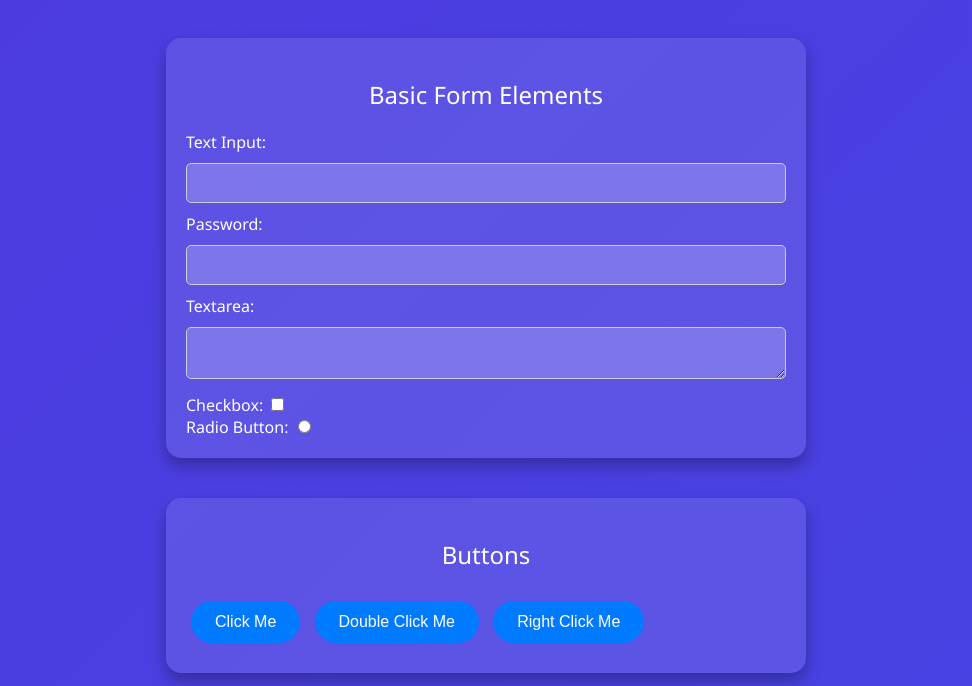
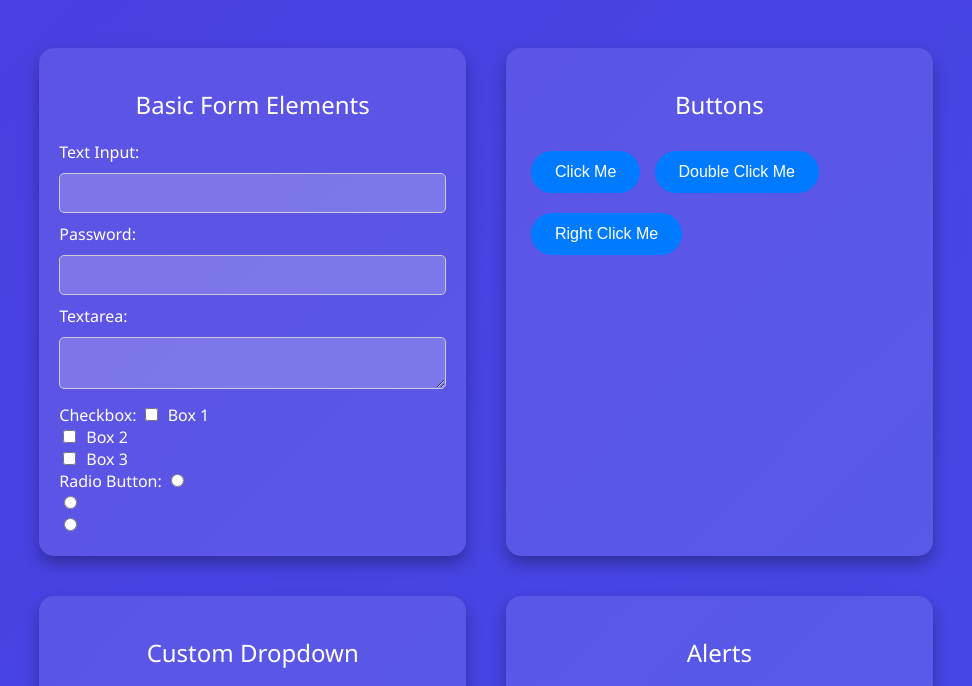
Before and after one commit to MusheerRepo/MusheerPortfolio, a website: page practicePage.html in a window 1280 px wide. Shown: the part 66-752 px from the top of the page, without its empty margins (154-1126 px from the left). Drawn offline with Linux system fonts and the light colour scheme.

Commit message:
Update practicePage.html

```diff
--- a/practicePage.html
+++ b/practicePage.html
@@ -35,11 +35,19 @@
                 font-weight: 300;
             }
 
+            .container {
+                display: flex;
+                flex-wrap: wrap;
+                justify-content: center;
+                gap: 20px;
+                margin-top: 20px;
+            }
+
             section {
-                margin: 20px auto;
+                flex: 1 1 calc(33.333% - 40px);
+                margin: 10px;
                 padding: 20px;
-                max-width: 600px;
-                width: 100%;
+                max-width: calc(33.333% - 40px);
                 border-radius: 15px;
                 background-color: rgba(255, 255, 255, 0.1);
                 box-shadow: 0 8px 16px rgba(0, 0, 0, 0.3);
@@ -376,7 +384,7 @@
     </head>
     <body>
         <h1>Selenium Practice Page</h1>
-
+        <div class="container">
             <!-- Basic Form Elements -->
             <section>
                 <h2>Basic Form Elements</h2>
@@ -391,9 +399,23 @@
                     <textarea id="textarea" data-testid="textarea"></textarea><br />
 
                     <label for="checkbox">Checkbox:</label>
-                <input type="checkbox" id="checkbox" data-testid="checkbox" /><br />
+                    <input type="checkbox" id="checkbox" data-testid="checkbox" />Box 1<br />
+                    <input type="checkbox" id="checkbox" data-testid="checkbox" />Box 2<br />
+                    <input type="checkbox" id="checkbox" data-testid="checkbox" />Box 3<br />
 
                     <label for="radio-button">Radio Button:</label>
+                    <input
+                        type="radio"
+                        id="radio-button"
+                        name="radio-group"
+                        data-testid="radio-button"
+                    /><br />
+                    <input
+                        type="radio"
+                        id="radio-button"
+                        name="radio-group"
+                        data-testid="radio-button"
+                    /><br />
                     <input
                         type="radio"
                         id="radio-button"
@@ -743,6 +765,7 @@
                     <p>Content for Page 1.</p>
                 </div>
             </section>
+        </div>
 
         <script>
             // Dynamic Content
```
Lines whose indentation alone changed are shown as unchanged.
